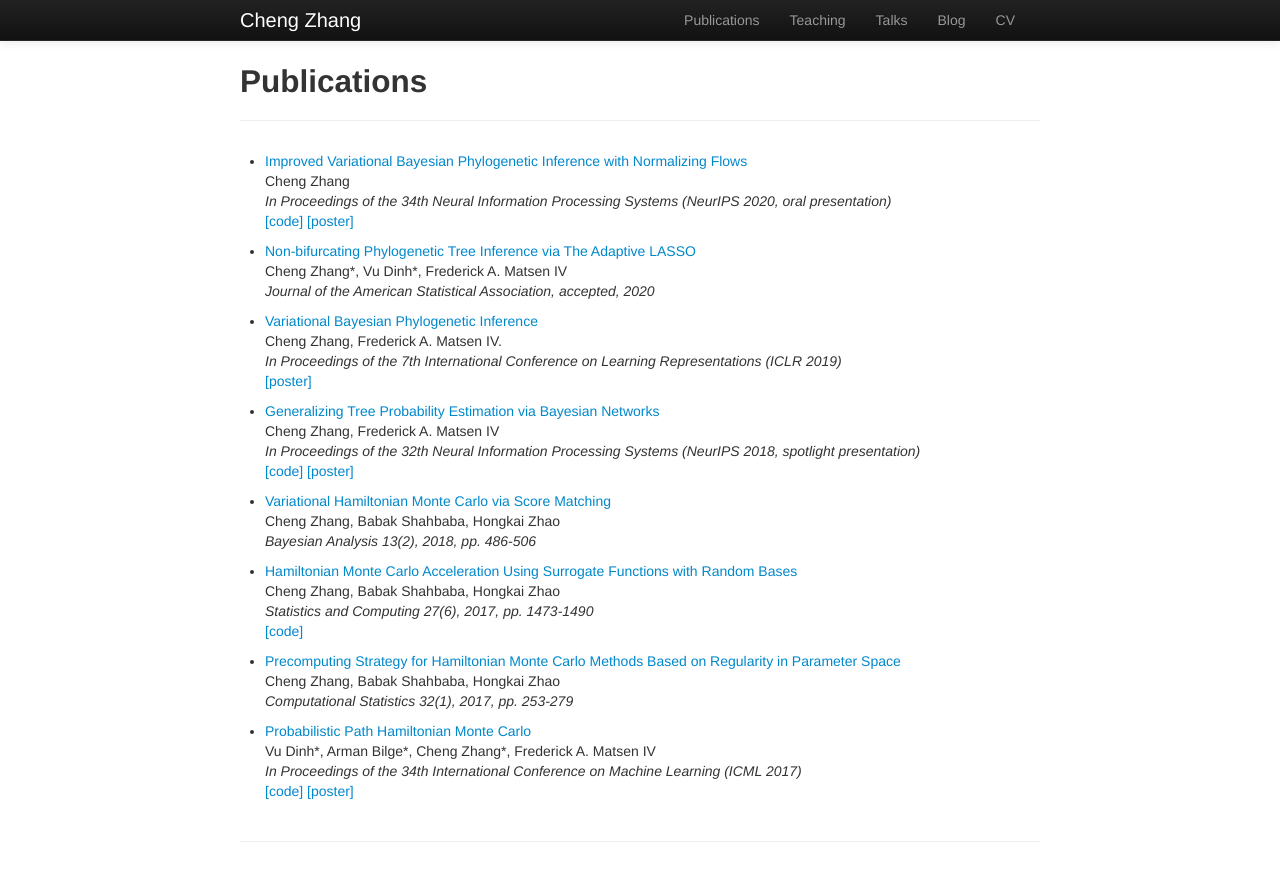
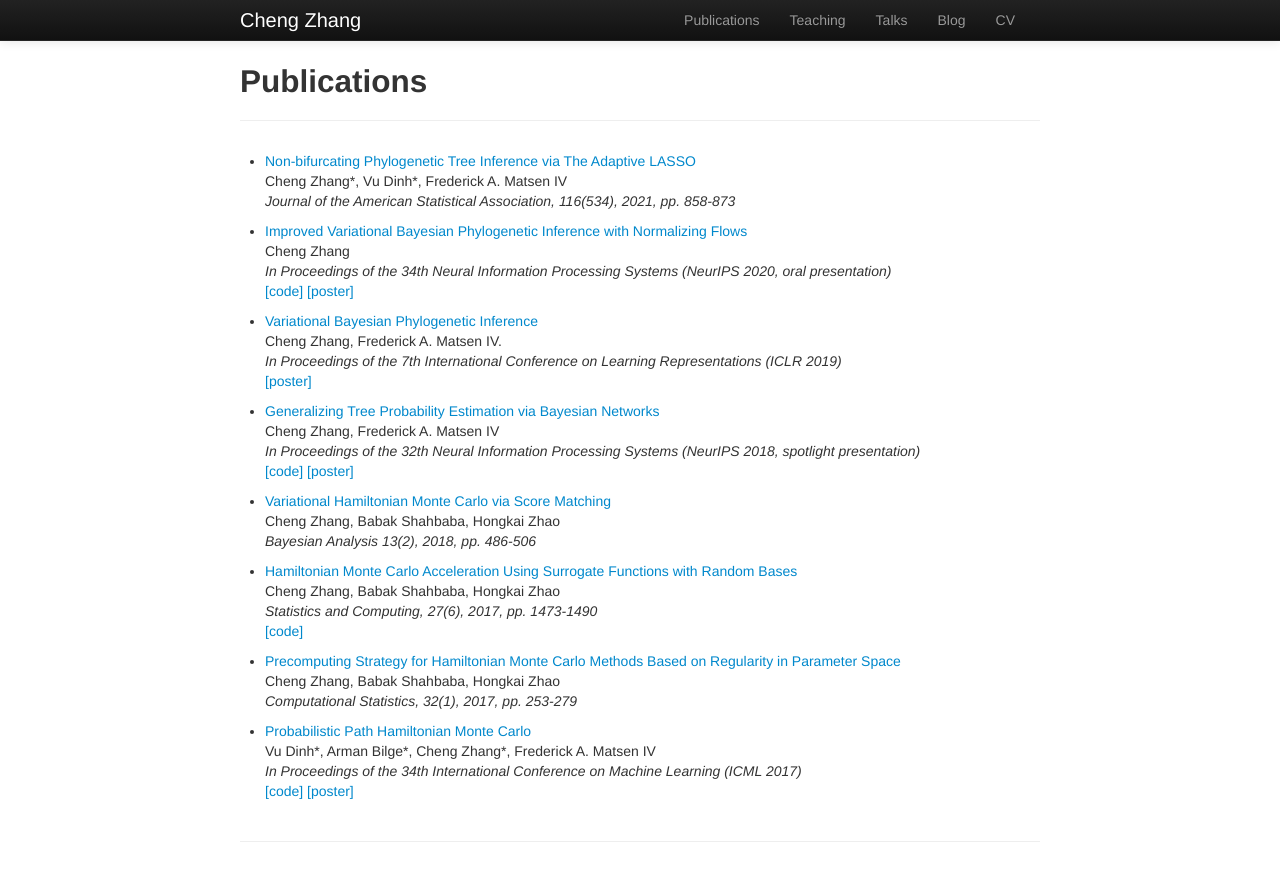
Before and after one commit to zcrabbit/zcrabbit.github.io, a Jekyll site: the page built from pages/publications.md, in a window 1280 px wide. Shown: the top 881 px of the page. Built offline with Jekyll 4.4.1, drawn with Linux system fonts in a browser that asks for light colours.

Commit message:
update publication

```diff
--- a/pages/publications.md
+++ b/pages/publications.md
@@ -3,14 +3,15 @@ layout: page
 title: Publications
 ---
 
+
+- [Non-bifurcating Phylogenetic Tree Inference via The Adaptive LASSO](https://arxiv.org/abs/1805.11073)
+Cheng Zhang\*, Vu Dinh\*, Frederick A. Matsen IV
+_Journal of the American Statistical Association, 116(534), 2021, pp. 858-873_
+
 - [Improved Variational Bayesian Phylogenetic Inference with Normalizing Flows](https://papers.nips.cc/paper/2020/file/d96409bf894217686ba124d7356686c9-Paper.pdf)
 Cheng Zhang
 _In Proceedings of the 34th Neural Information Processing Systems (NeurIPS 2020, oral presentation)_
 [[code]](https://github.com/zcrabbit/vbpi-nf) [[poster]]({{site.baseurl}}/static/posters/vbpi-nf-poster.pdf)
-
-- [Non-bifurcating Phylogenetic Tree Inference via The Adaptive LASSO](https://arxiv.org/abs/1805.11073)
-Cheng Zhang\*, Vu Dinh\*, Frederick A. Matsen IV
-_Journal of the American Statistical Association, accepted, 2020_
 
 - [Variational Bayesian Phylogenetic Inference](https://openreview.net/pdf?id=SJVmjjR9FX)
 Cheng Zhang, Frederick A. Matsen IV.
@@ -28,12 +29,12 @@ _Bayesian Analysis 13(2), 2018, pp. 486-506_
 
 - [Hamiltonian Monte Carlo Acceleration Using Surrogate Functions with Random Bases](https://arxiv.org/pdf/1506.05555.pdf)
 Cheng Zhang, Babak Shahbaba, Hongkai Zhao
-_Statistics and Computing 27(6), 2017, pp. 1473-1490_
+_Statistics and Computing, 27(6), 2017, pp. 1473-1490_
 [[code]](https://github.com/zcrabbit/RNSHMC)
 
 - [Precomputing Strategy for Hamiltonian Monte Carlo Methods Based on Regularity in Parameter Space](https://arxiv.org/pdf/1504.01418.pdf)
 Cheng Zhang, Babak Shahbaba, Hongkai Zhao
-_Computational Statistics 32(1), 2017, pp. 253-279_
+_Computational Statistics, 32(1), 2017, pp. 253-279_
 
 - [Probabilistic Path Hamiltonian Monte Carlo](http://proceedings.mlr.press/v70/dinh17a/dinh17a.pdf)
 Vu Dinh\*, Arman Bilge\*, Cheng Zhang\*, Frederick A. Matsen IV
```
Also changed, not shown: pages/talks.md (+1 -1 lines), 1 other file.
